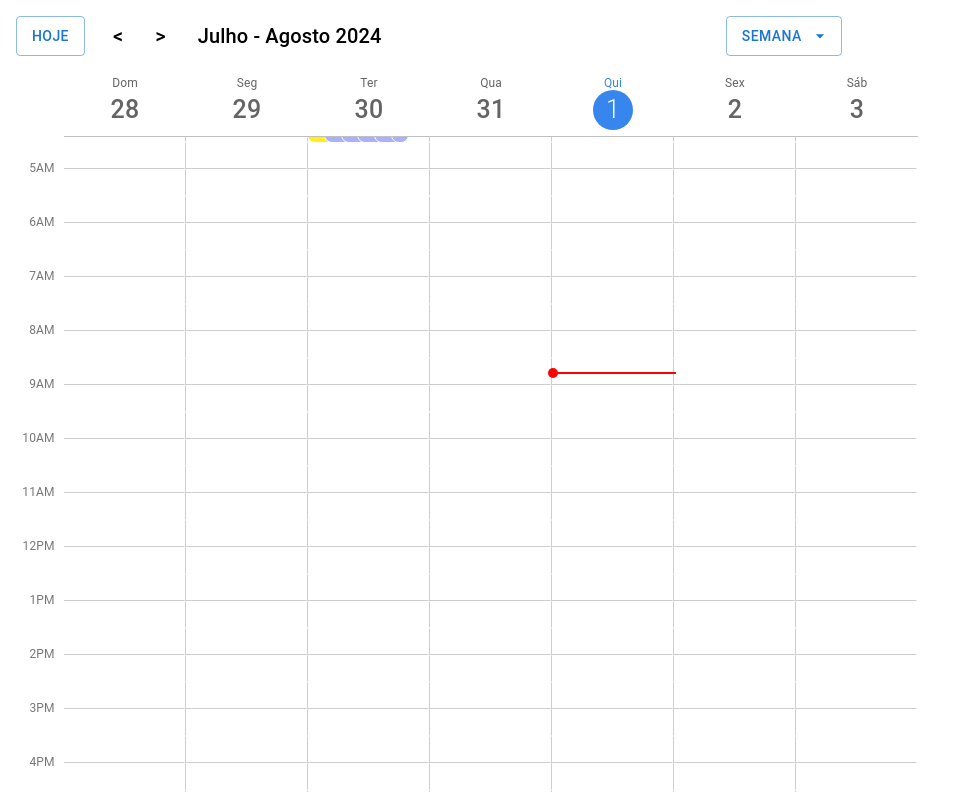
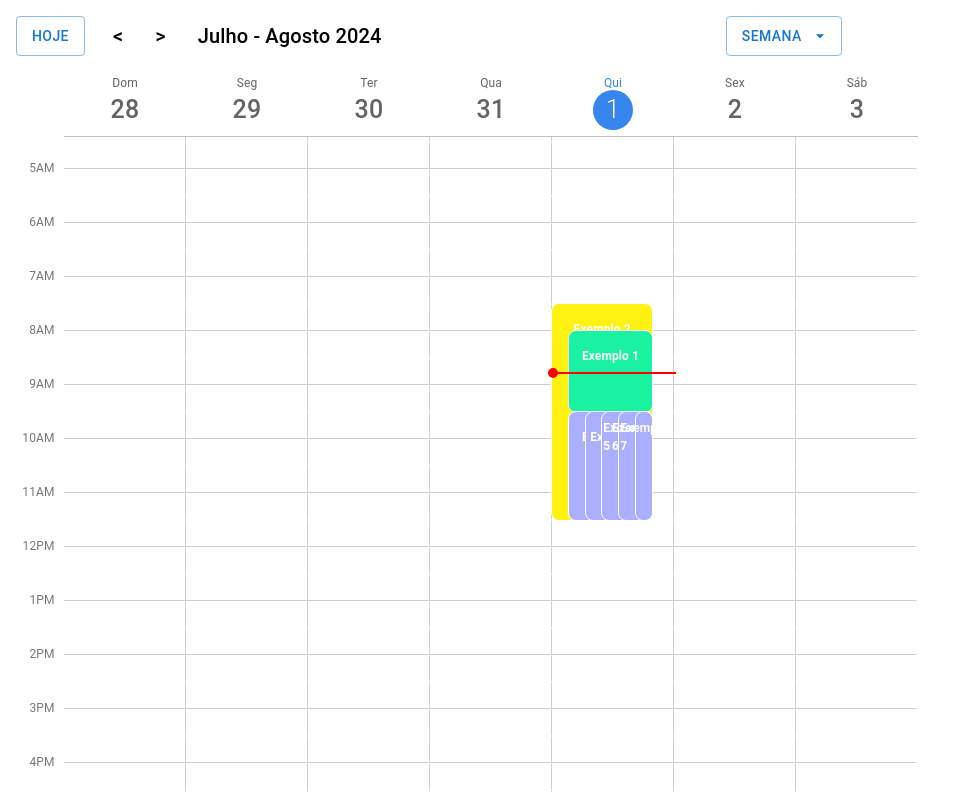
Before and after one commit to andlukass/calendar-react, a React (Vite) app: page / in a window 1280 px wide. Shown: the whole page, without its empty margins (0-964 px from the left). Built offline with nearby package versions, Linux system fonts and the light colour scheme.

Commit message:
change mock data

```diff
--- a/src/components/EventModal/EventModal.jsx
+++ b/src/components/EventModal/EventModal.jsx
@@ -2,7 +2,7 @@ import Box from '@mui/material/Box';
 import Modal from '@mui/material/Modal';
 import { useEventModalStore } from '../../data/eventModal/useEventModalStore';
 import { Button, Typography } from '@mui/material';
-import { users } from '../../data/users/users';
+import { types } from '../../data/types/types';
 import { useForm } from 'react-hook-form';
 import { useEffect, useRef } from 'react';
 import AutocompleteRegister from '../../components/inputs/AutocompleteRegister';
@@ -43,7 +43,7 @@ function EventModal( ) {
 
   useEffect(() => {
     if (event) {
-      const user = event.id ? users.find((user) => user.id === event.user).name : '';
+      const user = event.id ? types.find((user) => user.id === event.user).name : '';
       const eventStart = event.start !== 0 ? event.start : 0;
       const eventEnd = event.end === null ? null : event.end + 1;
       form.setValue('date', dayjs(event.date));
@@ -61,7 +61,7 @@ function EventModal( ) {
     event.start = (getIndexByHour(event.start));
     event.end = (getIndexByHour(event.end)-1);
     event.date = new Date(event.date.format('YYYY-MM-DD'));
-    event.user = users.find((user) => user.name === event.user).id;
+    event.user = types.find((user) => user.name === event.user).id;
     if (event.id) editEvent(event);
     else {
       event.id = Math.random();
@@ -97,7 +97,7 @@ function EventModal( ) {
                 <Typography><b>Titulo</b></Typography>
                 <TextInputRegister fieldName='title' form={form} />
                 <Typography><b>Colaborador</b></Typography>
-                <AutocompleteRegister fieldName='user' options={users.map(user => user.name)} form={form} />
+                <AutocompleteRegister fieldName='user' options={types.map(user => user.name)} form={form} />
                 <Typography><b>Data</b></Typography>
                 <DatePickerRegister form={form} fieldName='date' />
                 <Box sx={{display: "flex", alignItems: "center", justifyContent: "space-between", mt: 1}}>
--- a/src/components/Month/EventOption.jsx
+++ b/src/components/Month/EventOption.jsx
@@ -1,7 +1,7 @@
 import { Box, Typography } from "@mui/material"
 
 import { getHourByIndex } from "../../utils/getHourByIndex";
-import { getColorByUser } from "../../utils/getColorByUser";
+import { getColorByType } from "../../utils/getColorByType";
 import { useEventModalStore } from "../../data/eventModal/useEventModalStore";
 import { eventOptionStyle } from "./eventOptionStyle";
 
@@ -22,7 +22,7 @@ function EventOption({ event }) {
   return (
     <Box onClick={(e)=>handleEventClick(e, event)} sx={eventOptionStyle}>
 
-      <div style={{...iconStyle, backgroundColor: getColorByUser(event.user)}}/>
+      <div style={{...iconStyle, backgroundColor: getColorByType(event.user)}}/>
 
       <Typography sx={{fontSize: 12, color: "#656464"}}>
         {getHourByIndex(event.start)}&nbsp;
--- a/src/components/Week/Hours/useEvent.jsx
+++ b/src/components/Week/Hours/useEvent.jsx
@@ -1,5 +1,5 @@
 import { useState } from 'react'
-import { getColorByUser } from '../../../utils/getColorByUser';
+import { getColorByType } from '../../../utils/getColorByType';
 import { useEventsStore } from '../../../data/events/useEventsStore';
 
 function useEvent({ event, drag }) {
@@ -15,7 +15,7 @@ function useEvent({ event, drag }) {
   const eventProps = {
     id: event.id,
     left: event.left,
-    color: getColorByUser(event.user),
+    color: getColorByType(event.user),
     width: width,
     opacity: opacity,
     size: eventSize,
--- a/src/data/events/initialEvents.js
+++ b/src/data/events/initialEvents.js
@@ -1,62 +1,63 @@
-export const initialEvents = [
+export const initialEvents = (date) => {
+
+  const time = date.getHours();
+
+  return [
     {
       id: 53,
-      date: new Date("07/30/2024"),
-      start: 2,
-      end: 4,
+      date: date,
+      start: 2 + (time * 2),
+      end: 4 + (time * 2),
       user: "1",
-      title: "Hotel California",
+      title: "Exemplo 1",
     },
     {
       id: 63,
-      date: new Date("07/30/2024"),
-      start: 1,
-      end: 8,
+      date: date,
+      start: 1 + (time * 2),
+      end: 8 + (time * 2),
       user: "2",
-      title: "b",
+      title: "Exemplo 2",
     },
     {
       id: 4,
-      date: new Date("07/30/2024"),
-      start: 5,
-      end: 8,
+      date: date,
+      start: 5 + (time * 2),
+      end: 8 + (time * 2),
       user: "3",
-      title: "b",
+      title: "Exemplo 3",
     },
     {
       id: 5,
-      date: new Date("07/30/2024"),
-      start: 5,
-      end: 8,
+      date: date,
+      start: 5 + (time * 2),
+      end: 8 + (time * 2),
       user: "3",
-      title: "b",
+      title: "Exemplo 4",
     },
     {
       id: 6,
-      date: new Date("07/30/2024"),
-      start: 5,
-      end: 8,
+      date: date,
+      start: 5 + (time * 2),
+      end: 8 + (time * 2),
       user: "3",
-      title: "b",
+      title: "Exemplo 5",
     },
     {
       id: 7,
-      date: new Date("07/30/2024"),
-      start: 5,
-      end: 8,
+      date: date,
+      start: 5 + (time * 2),
+      end: 8 + (time * 2),
       user: "3",
-      title: "b",
+      title: "Exemplo 6",
     },
     {
       id: 8,
-      date: new Date("07/30/2024"),
-      start: 5,
-      end: 8,
+      date: date,
+      start: 5 + (time * 2),
+      end: 8 + (time * 2),
       user: "3",
-      title: "b",
+      title: "Exemplo 7",
     },
-
-
-
-
-  ]
+]
+}
--- a/src/data/events/useEventsStore.js
+++ b/src/data/events/useEventsStore.js
@@ -15,7 +15,7 @@ const sortEvents = (events) => {
 }
 
 export const useEventsStore = create((set) => ({
-		events: sortEvents(initialEvents),
+		events: sortEvents(initialEvents(new Date())),
     addEvent: (event) => set((state) => (
       { events: sortEvents([...state.events, event]) }
     )),
--- /dev/null
+++ b/src/data/types/types.js
@@ -0,0 +1,17 @@
+export const types = [
+  {
+    id: "1",
+    name: "Feriados",
+    color: "#1af1a1",
+  },
+  {
+    id: "2",
+    name: "Trabalho",
+    color: "#fff111",
+  },
+  {
+    id: "3",
+    name: "Pessoal",
+    color: "#aaafff",
+  },
+];
--- a/src/data/users/users.js
+++ /dev/null
@@ -1,26 +0,0 @@
-export const users = [
-  {
-    id: "1",
-    name: "Ed",
-    email: "",
-    color: "#1af1a1",
-  },
-  {
-    id: "2",
-    name: "Matue",
-    email: "",
-    color: "#fff111",
-  },
-  {
-    id: "3",
-    name: "Sam Smith",
-    email: "",
-    color: "#aaafff",
-  },
-  {
-    id: "4",
-    name: "Doja cat",
-    email: "",
-    color: "#4185d8",
-  },
-];
--- /dev/null
+++ b/src/utils/getColorByType.js
@@ -0,0 +1,6 @@
+import { types } from "../data/types/types";
+
+export const getColorByType = (id) => {
+  if (!id) return '#575656';
+  return types.find((type) => type.id === id).color;
+}
--- a/src/utils/getColorByUser.js
+++ /dev/null
@@ -1,6 +0,0 @@
-import { users } from "../data/users/users";
-
-export const getColorByUser = (id) => {
-  if (!id) return '#575656';
-  return users.find((user) => user.id === id).color;
-}
```
